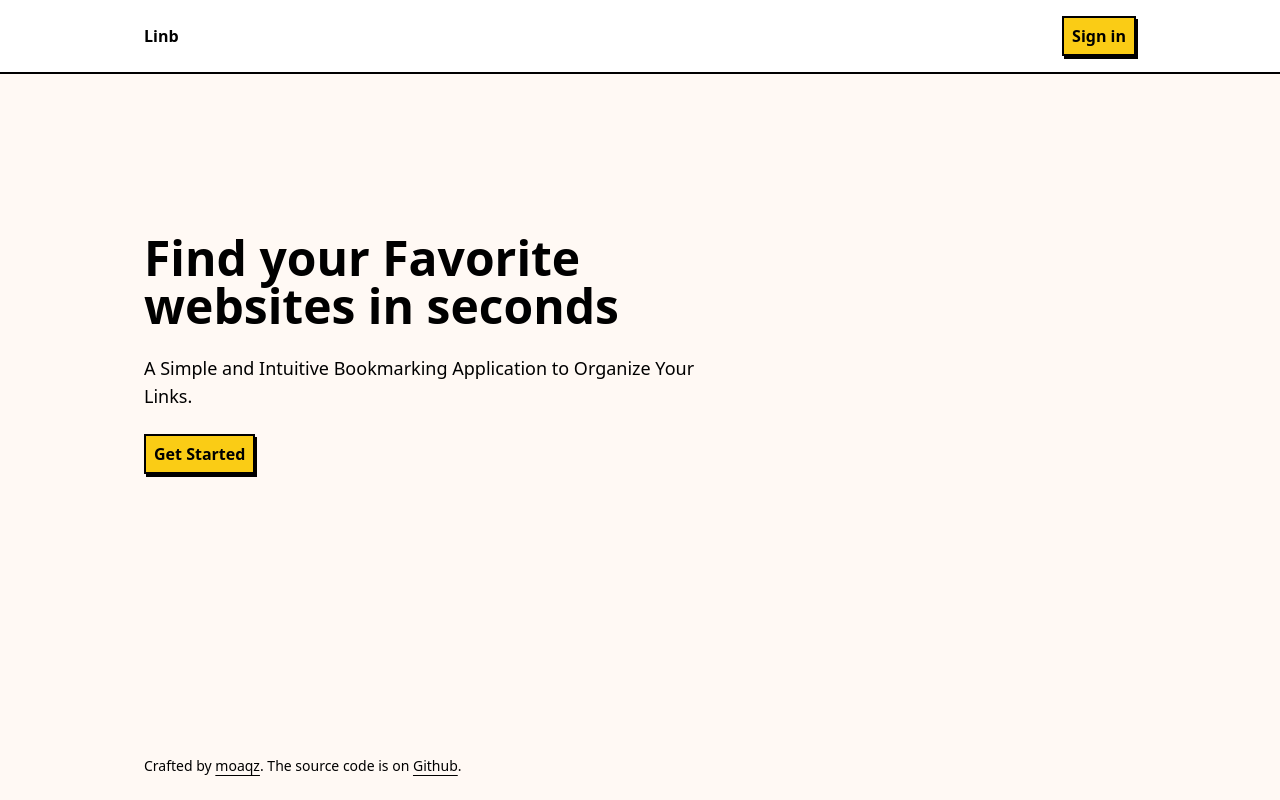
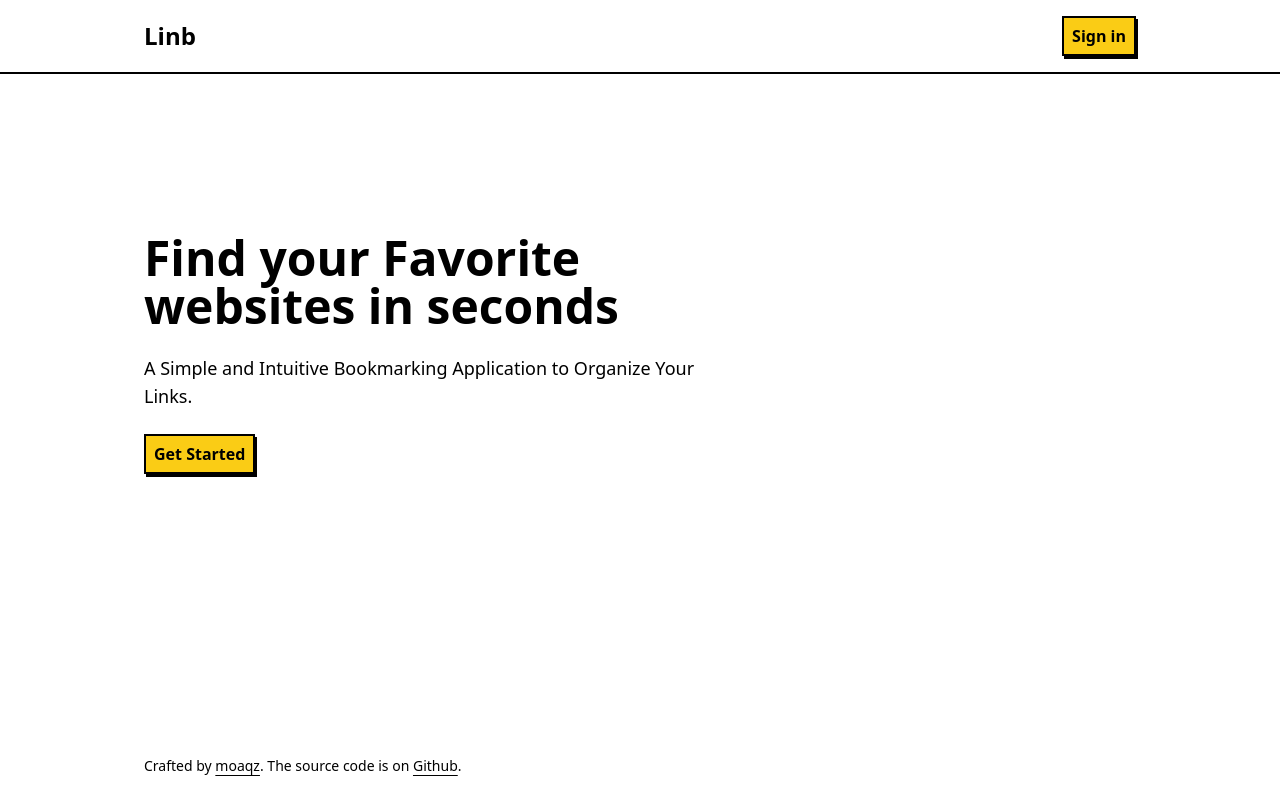
Before and after one commit to moaqz/linb, a Next.js app: page / in a window 1280 px wide. Built offline with nearby package versions, Linux system fonts and the light colour scheme; no server answers.

Commit message:
chore(tailwindcss): add features path to config

```diff
--- a/tailwind.config.ts
+++ b/tailwind.config.ts
@@ -4,14 +4,11 @@
   content: [
     "./src/pages/**/*.{js,ts,jsx,tsx,mdx}",
     "./src/components/**/*.{js,ts,jsx,tsx,mdx}",
+    "./src/features/**/*.{js,ts,jsx,tsx,mdx}",
     "./src/app/**/*.{js,ts,jsx,tsx,mdx}",
   ],
   theme: {
-    extend: {
-      colors: {
-        pink: "#fff9f4",
-      },
-    },
+    extend: {},
   },
   plugins: [],
 };
```
